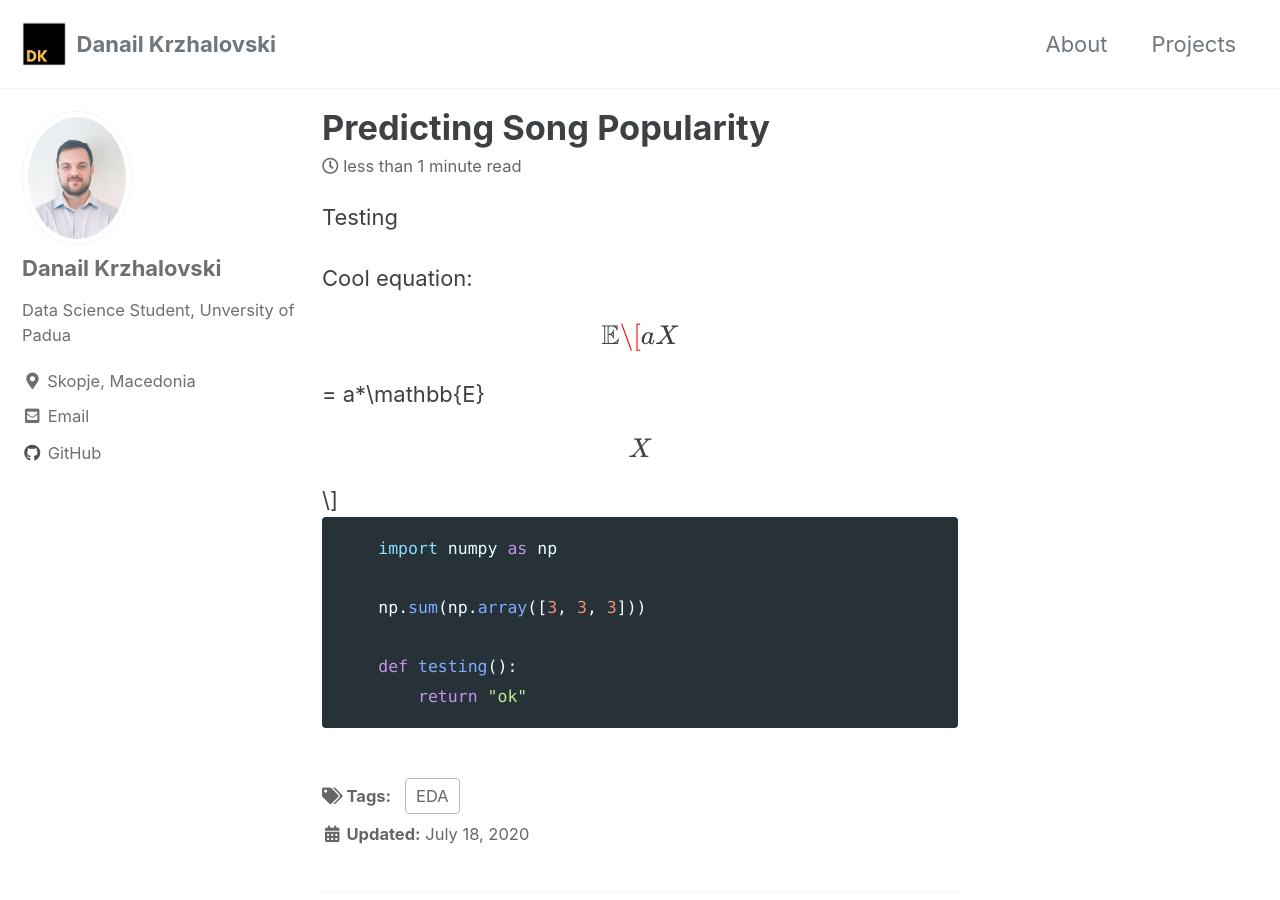
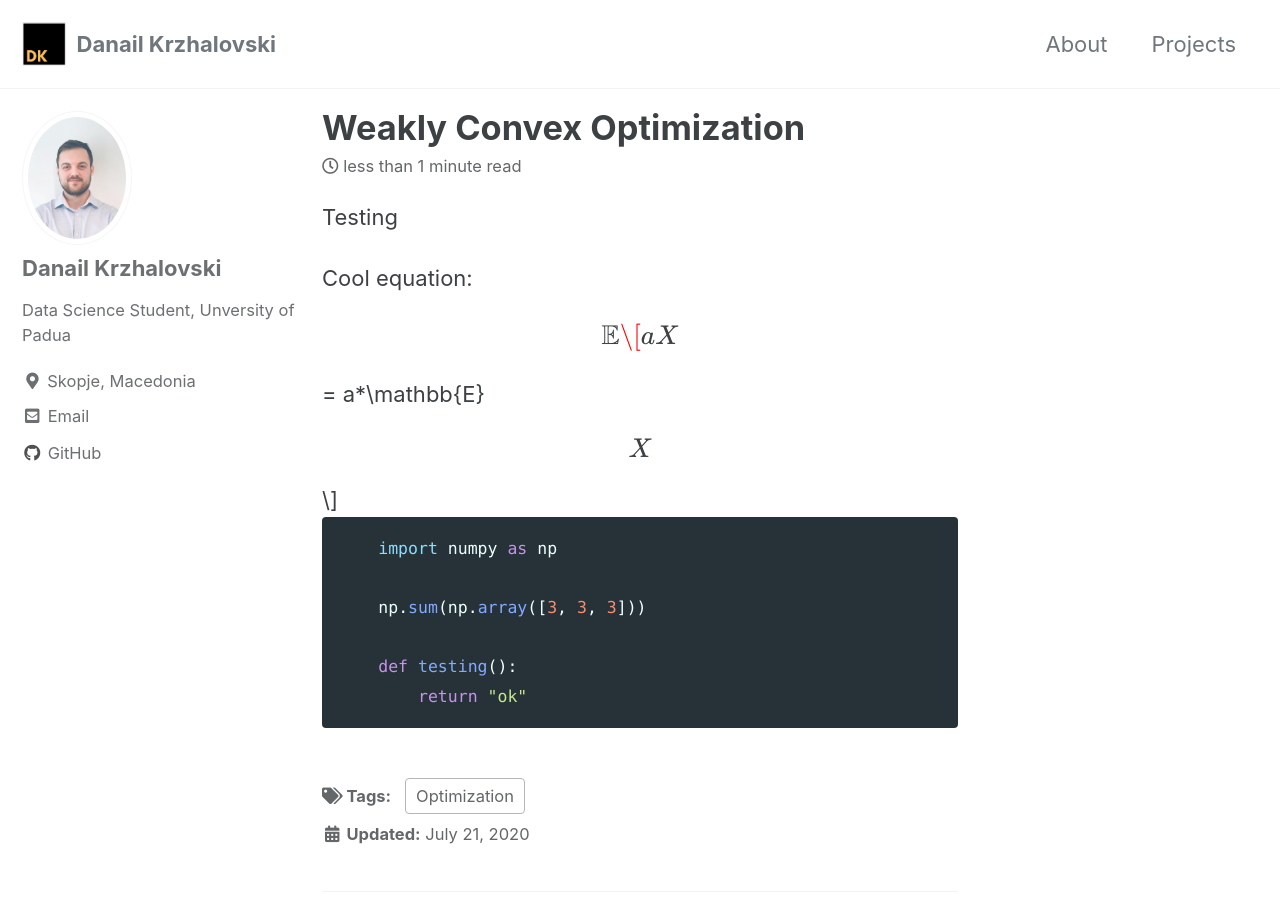
Before and after one commit to krzhalovski/krzhalovski.github.io, a Jekyll site: the page built from _posts/2020-07-21-Weakly-Convex-Optimization.md, in a window 1280 px wide and 900 px high. Built offline with Jekyll 4.4.1, drawn with Linux system fonts in a browser that asks for light colours; cached includes are drawn as plain includes; formulas are drawn with MathJax 3.

Commit message:
Refactoring

```diff
--- a/_posts/2020-07-21-Weakly-Convex-Optimization.md
+++ b/_posts/2020-07-21-Weakly-Convex-Optimization.md
@@ -1,7 +1,7 @@
 ---
-title: "Predicting Song Popularity"
-date: 2020-07-18
-tags: ["EDA"]
+title: "Weakly Convex Optimization"
+date: 2020-07-21
+tags: ["Optimization"]
 excerpt: "Data Analysis"
 mathjax: true
 toc_label: "Table of Contents"
--- a/index.html
+++ b/index.html
@@ -1,4 +1,4 @@
 ---
-layout: splash
+layout: home
 author_profile: true
 ---
```
